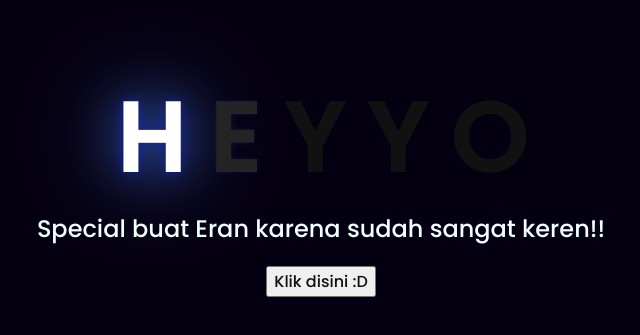
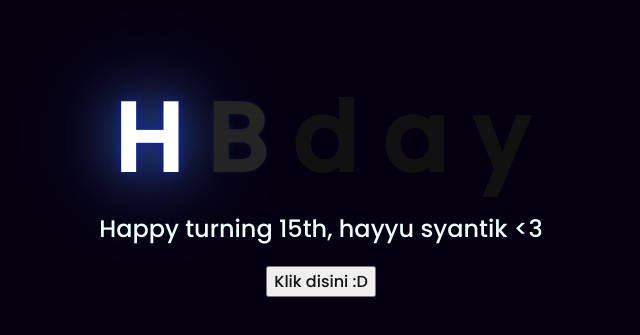
Before and after one commit to ihasealt/4sicantik, a plain HTML site: page index.html in a window 1280 px wide. Shown: the part 227-562 px from the top of the page, without its empty margins (327-967 px from the left). Drawn offline with Linux system fonts and the light colour scheme.

Commit message:
Update index.html

```diff
--- a/index.html
+++ b/index.html
@@ -12,14 +12,14 @@
     <div class="greetings">
 
         <span>H</span>
-        <span>E</span>
-        <span>Y</span>
-        <span>Y</span>
-        <span>O</span>
+        <span>B</span>
+        <span>d</span>
+        <span>a</span>
+        <span>y</span>
 
     </div>
     <div class="description">
-        <span>Special buat Eran karena sudah sangat keren!!</span>
+        <span>Happy turning 15th, hayyu syantik <3 </span>
     </div>
     <div class="button">
         <button>
```
